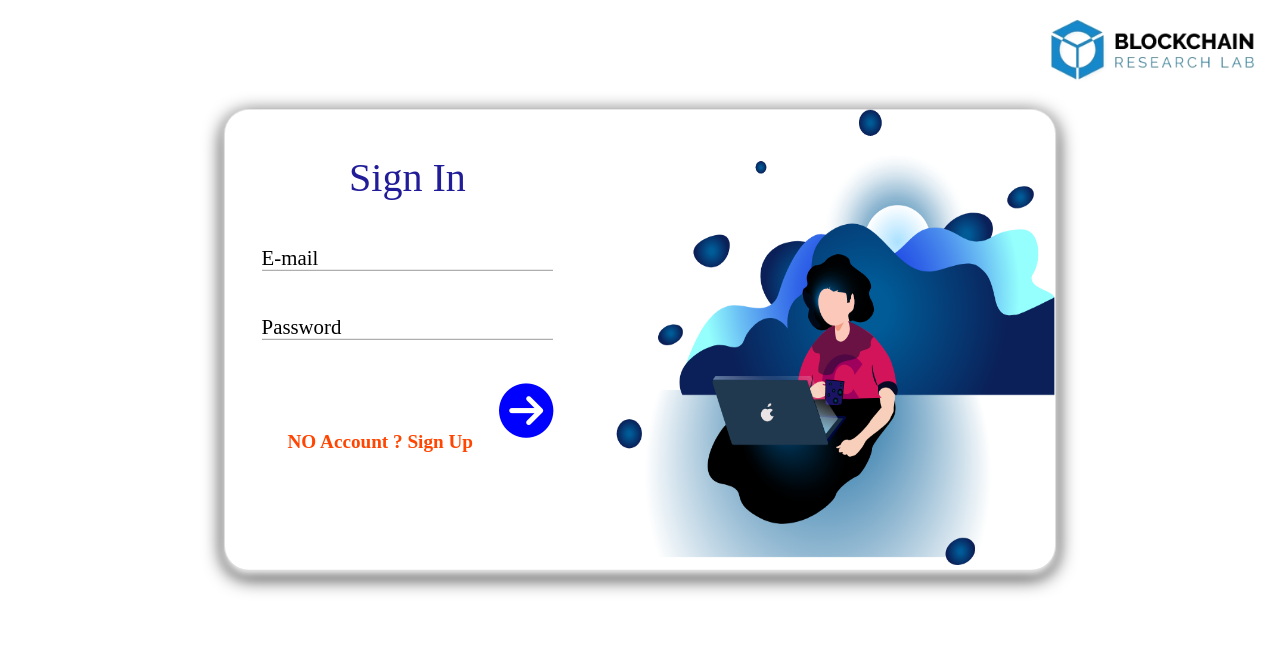
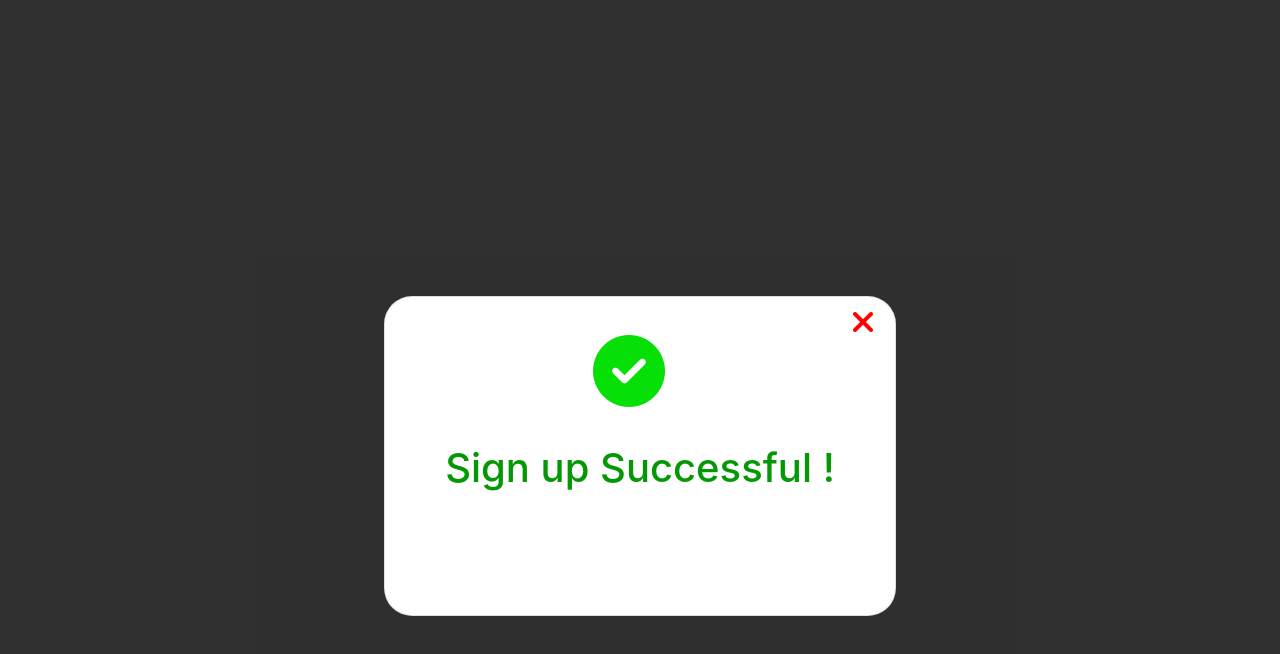
Before and after one commit to himani100700/brl-test-portal, an Angular app: page / in a window 1280 px wide. Shown: the top 654 px of the page. Built offline with nearby package versions, Linux system fonts and the light colour scheme.

Commit message:
adding files

```diff
--- a/src/app/app.component.html
+++ b/src/app/app.component.html
@@ -1 +1 @@
-<app-signup></app-signup>
+<app-successmsg></app-successmsg>
--- a/src/app/signup/signup.component.css
+++ b/src/app/signup/signup.component.css
@@ -122,7 +122,7 @@
 }
 @media only screen and (min-height: 500px){
     .card{
-        height: 60%;
+
         width: 65%;
     }
 
@@ -130,7 +130,7 @@
 }
 @media only screen and (min-height: 800px){
     .card{
-        height: 54%;
+
         width: 72%;
 
     }
@@ -144,7 +144,7 @@
         width: 100%;
     }
     .card{
-        height:45%;
+
         width: 68%;
 
     }
@@ -156,7 +156,7 @@
     }
 
     .card{
-        height: 38%;
+
         width: 68%;
 
     }
--- a/src/app/successmsg/successmsg.component.css
+++ b/src/app/successmsg/successmsg.component.css
@@ -9,7 +9,7 @@
     margin-left: 30%;
     height: 40%;
     width: 40%;
-    border-radius: 28px;
+    border-radius: 30px;
 }
 @media only screen and (min-width: 200px) {
     .card{width: 80%;
@@ -18,11 +18,7 @@
 
     }
 }
-@media only screen and (min-width: 700px) {
-    .card{
-        height: 30%;
-    }
-}
+
 @media only screen and (min-width: 1100px) {
     .card{
 
```
